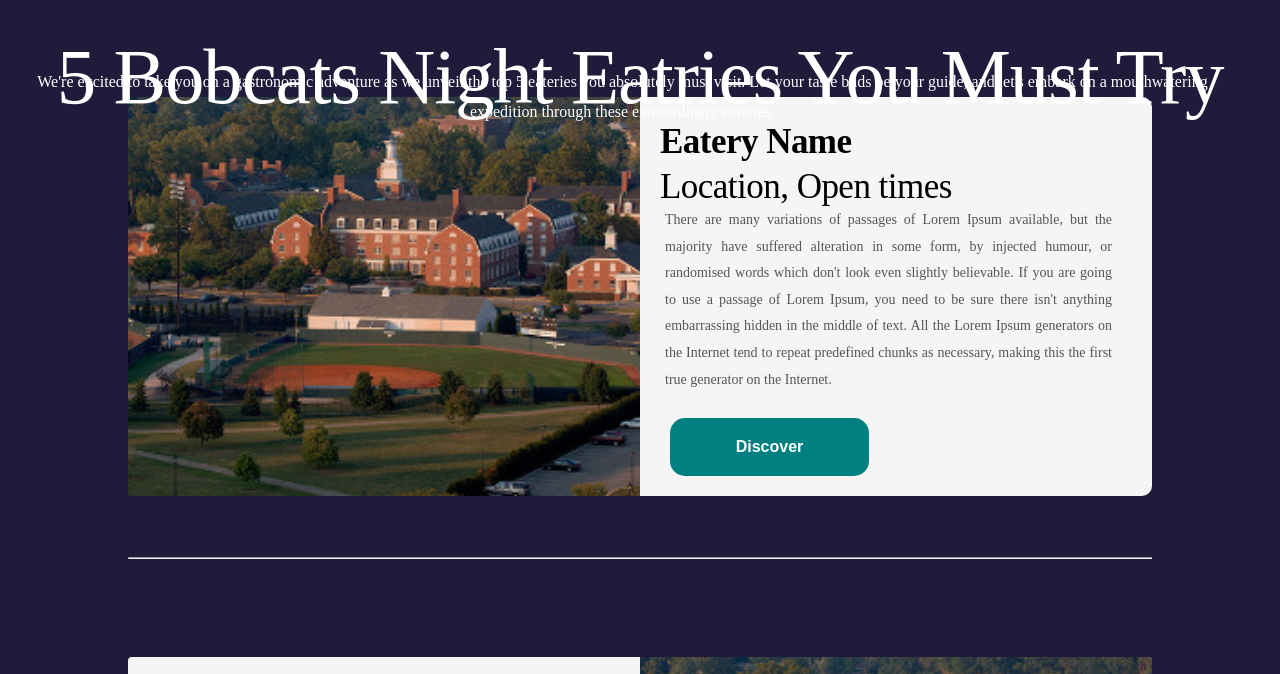
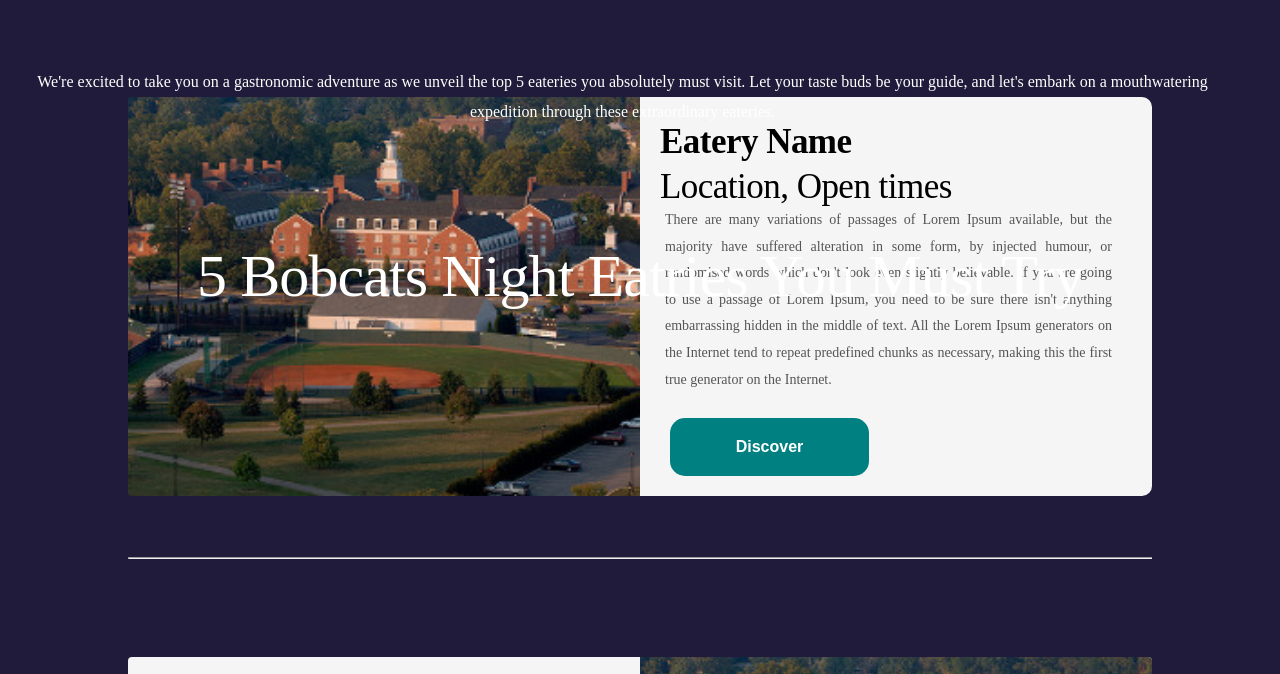
Before and after one commit to skapezempire/jeff, a plain HTML site: page index.html in a window 1280 px wide. Shown: the part 63-737 px from the top of the page. Drawn offline with Linux system fonts and the light colour scheme.

Commit message:
changes to hero section

```diff
--- a/main.css
+++ b/main.css
@@ -110,10 +110,7 @@ button:hover {
 
 
 /* texturing image */
-body {
-    background-image: url(images/bg.png);
 
-}
 
 
 /* .upper {
@@ -187,10 +184,12 @@ body {
     top: 100px;
     text-align: center;
     /* font-family: Gotham Black; */
-    font-size: 79px;
+    font-size: 60px;
     /* font-weight: 500; */
     line-height: 79px;
     letter-spacing: -0.015em;
+    position: absolute;
+    top: 300px;
 }
 
 
@@ -270,6 +269,13 @@ body{
     border-radius: 15px;
 
 } */
+
+/* jeff start from here */
+
+body {
+    background-image: url(images/bg.png);
+
+}
 
 .prime_container{
    display:flex;
```
